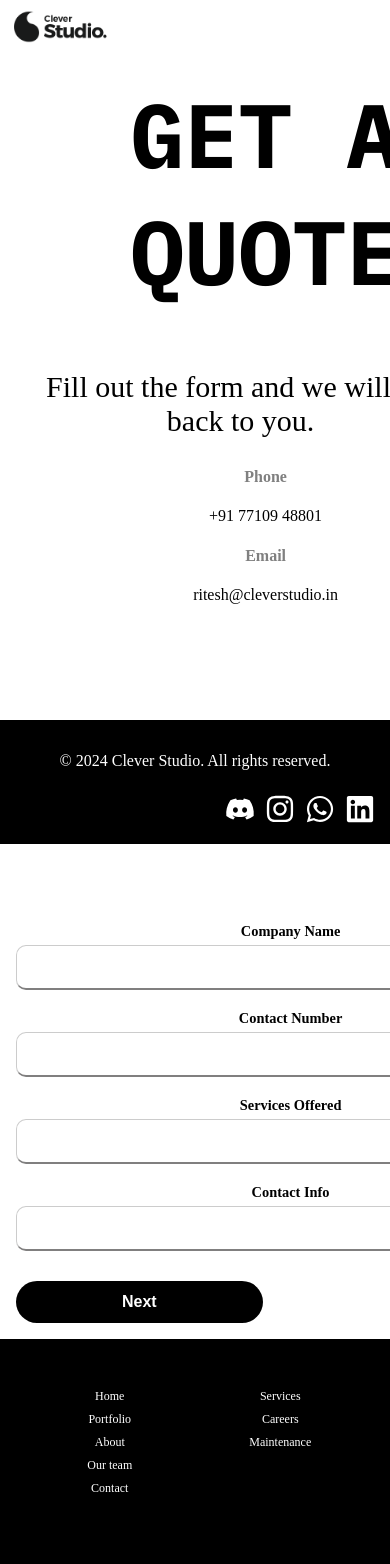
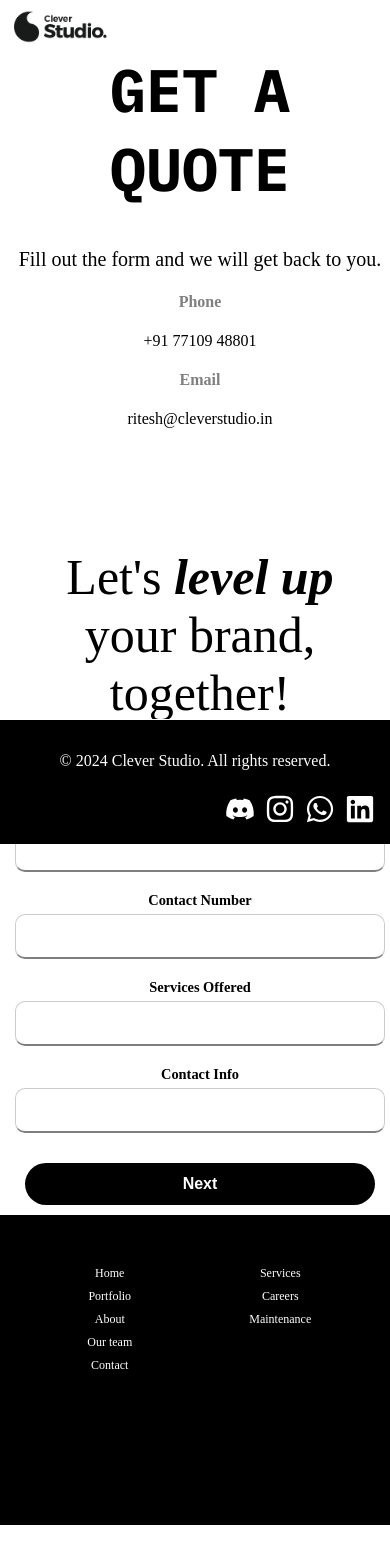
Before and after one commit to PranjaliBhardwaj/Company-Form, a React (Create React App) app: page / in a window 390 px wide. Shown: the top 1564 px of the page. After the commit the page ends 1525 px from the top, so only its background shows below. Built offline with nearby package versions, Linux system fonts and the light colour scheme; a web font is replaced by a local one.

Commit message:
Update Form.css

```diff
--- a/src/components/Form.css
+++ b/src/components/Form.css
@@ -9,10 +9,15 @@ body {
   gap: 20px;
   padding: 20px;
   background-color: white;
+  width: 100%;
+  max-width: 100vw;
+  overflow-x: hidden;
+  box-sizing: border-box;
 }
 
 .form-group {
   margin-bottom: 20px;
+  width: 100%; /* Ensure it doesn’t exceed parent */
 }
 
 .form-label {
@@ -24,9 +29,10 @@ body {
 }
 
 .form-group input {
-  border-radius : 10px;
+  border-radius: 10px;
   border-bottom: 2px solid rgb(128, 127, 127);
 }
+
 .form-input {
   padding: 15px;
   background-color: white;
@@ -85,6 +91,10 @@ body {
 
 .button-group {
   margin-top: 20px;
+  width: 100%; /* Constrain to parent */
+  display: flex;
+  justify-content: flex-end; /* Align buttons to right without overflow */
+  flex-wrap: wrap; /* Allow wrapping if needed */
 }
 
 .image-preview {
@@ -101,6 +111,7 @@ body {
   margin-top: 30px;
   text-align: center;
 }
+
 .form-buttons {
   padding: 12px 25px;
   font-size: 1rem;
@@ -132,22 +143,25 @@ body {
   color: white;
 }
 
-.Box1{
+.Box1 {
   margin-left: 50px;
   width: 500px;
 }
-.Box2{
+
+.Box2 {
   margin-left: 200px;
   width: 550px;
 }
+
 .headi {
   color: black;
   font-size: 90px;
   font-family: "IBM Plex Mono", monospace;
   font-weight: 800;
   font-style: normal;
-  margin-left :0px;
+  margin-left: 0px;
 }
+
 .fill {
   color: black;
   font-weight: 100;
@@ -158,18 +172,23 @@ body {
 h4 {
   color: grey;
 }
+
 .headtw {
   font-size: 50px;
   font-weight: 400;
 }
+
 @media (max-width: 1024px) {
   .form-container {
     flex-direction: column;
     padding: 4%;
+    width: 100vw;
   }
 
   .Box1, .Box2 {
     margin-left: 0;
+    width: 100%;
+    max-width: 100%; /* Prevent exceeding parent */
   }
 }
 
@@ -178,11 +197,24 @@ h4 {
     display: flex;
     justify-content: space-between;
     gap: 1rem;
+    padding: 0 10px; /* Add minimal padding to avoid edge overlap */
+    box-sizing: border-box;
   }
 
   .form-button, .form-buttons {
     width: 45%;
     min-width: unset;
+    margin-right: 0;
+  }
+
+  .Box1, .Box2 {
+    width: 100vw;
+    margin-left: 0;
+    padding: 0 5px; /* Minimal padding to fit */
+  }
+
+  .form-container {
+    padding: 10px; /* Reduce padding to fit content */
   }
 }
 
@@ -194,4 +226,29 @@ h4 {
   .form-label {
     font-size: 0.9rem;
   }
+
+  .Box1, .Box2 {
+    width: 100vw;
+    padding: 0 5px;
+  }
+
+  .headi {
+    font-size: 60px;
+  }
+
+  .fill {
+    font-size: 20px;
+    width: 100%;
+  }
+
+  .form-button, .form-buttons {
+    width: 100%; /* Full width to avoid overlap */
+    margin-right: 0;
+  }
+
+  .button-group {
+    flex-direction: column;
+    align-items: center;
+    gap: 10px;
+  }
 }
```
